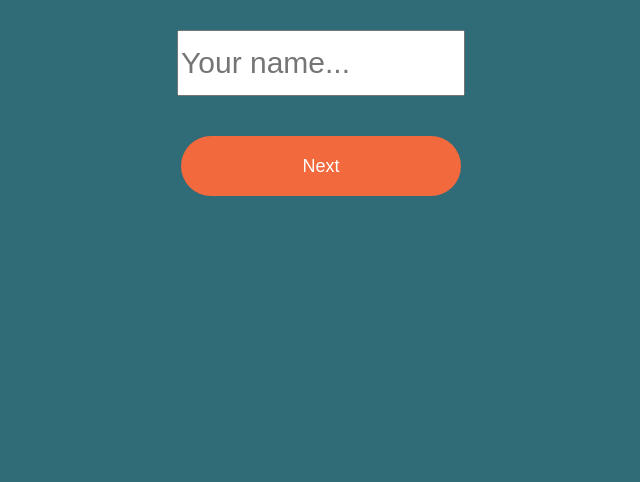
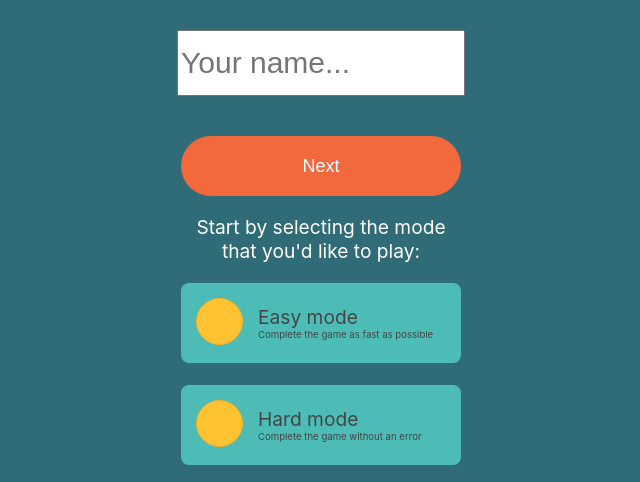
Before and after one commit to EpcylonG/play-with-assembler, a plain HTML site: page index.html in a window 1280 px wide. Shown: the part 318-800 px from the top of the page, without its empty margins (318-958 px from the left). Drawn offline with Linux system fonts and the light colour scheme.

Commit message:
modes screen created

```diff
--- a/css/html-parts.css
+++ b/css/html-parts.css
@@ -1,4 +1,5 @@
 body{
+    font-family: -apple-system, BlinkMacSystemFont, 'Segoe UI', Roboto, Oxygen, Ubuntu, Cantarell, 'Open Sans', 'Helvetica Neue', sans-serif;
     background-color: var(--background);
     display: flex;
     flex-wrap: wrap;
@@ -40,3 +41,44 @@ button{
     color: var(--white);
     font-size: 18px;
 }
+
+/* MODES SCREEN */
+.mode-btn {
+    width: 280px;
+    height: 80px;
+    border-radius: 8px;
+    background-color: var(--light-green);
+    margin-bottom: 22px;
+}
+.mode-btn:hover {
+    background-color: var(--white);
+}
+
+.link-btn {
+    text-decoration: none;
+    display: flex;
+}
+.circle {
+    width: 45px;
+    height: 45px;
+    border-radius: 50%;
+    margin: 15px;
+    background-color: var(--light-yellow);
+    border: 1px solid var(--dark-yellow);
+}
+.btn-main-text {
+    display: block;
+    color: var(--black);
+    font-size: 1.2rem;
+    margin-top: 22px;
+
+}
+.btn-secondary-text {
+    display: block;
+    color: var(--black);
+    font-size: 0.6rem;
+}
+.text-center {
+    font-size: 1.2rem;
+    max-width: 280px;
+}
--- a/css/variables.css
+++ b/css/variables.css
@@ -2,4 +2,8 @@
     --background: #306c77;
     --button-backgorund: #F1693C;
     --white: #ffff;
+    --light-green: #4DBCB6;
+    --light-yellow: #FEC232;
+    --dark-yellow: #FAB11E;
+    --black: #454545;
 }
--- a/index.html
+++ b/index.html
@@ -6,6 +6,8 @@
     <meta name="viewport" content="width=device-width, initial-scale=1.0">
     <link rel="stylesheet" href="css/style.css">
     <script type="module" src="js/app.js" defer></script>
+    <link rel="stylesheet" href="path/to/font-awesome/css/font-awesome.min.css">
+
     <title>Play With Assembler</title>
 </head>
 <body>
@@ -36,5 +38,26 @@
         Requisitos: 1HTML - Ranking siempre visible (el menu principal puede ser nº de top 1 de cada jugador) - Cuando empieces un juego aparece en "jugando.." y al terminar se actualiza -
         Cuando acaba el juego se muestra el resultado - Todos los juegos pueden jugarse sin refrescar la página - guardar en local ranking y nombre de usuario
     -->
+    <section class="modes-screen">
+        <p class="text-center">Start by selecting the mode that you'd like to play:</p>
+        <div class="mode-btn">
+            <a class='link-btn' href="#">
+                <div class='circle'></div>
+                <div class="btn-text">
+                    <span class='btn-main-text'>Easy mode</span>
+                    <span class='btn-secondary-text'>Complete the game as fast as possible</span>
+                </div>
+            </a>
+        </div>
+        <div class="mode-btn">
+            <a class='link-btn' href="#">
+                <div class='circle'></div>
+                <div class="btn-text">
+                    <span class='btn-main-text'>Hard mode</span>
+                    <span class='btn-secondary-text'>Complete the game without an error</span>
+                </div>
+            </a>
+        </div>
+    </section>
 </body>
 </html>
```
